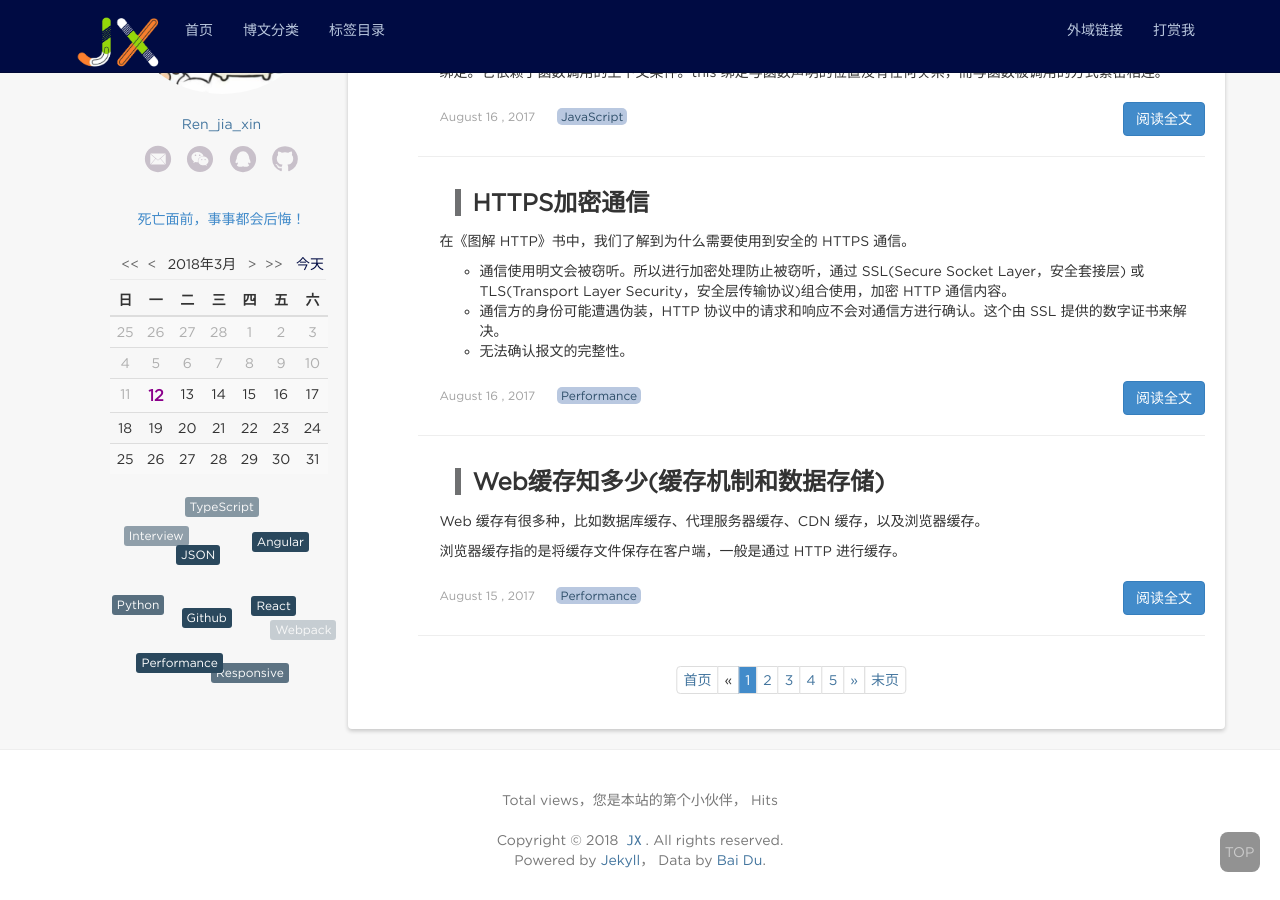
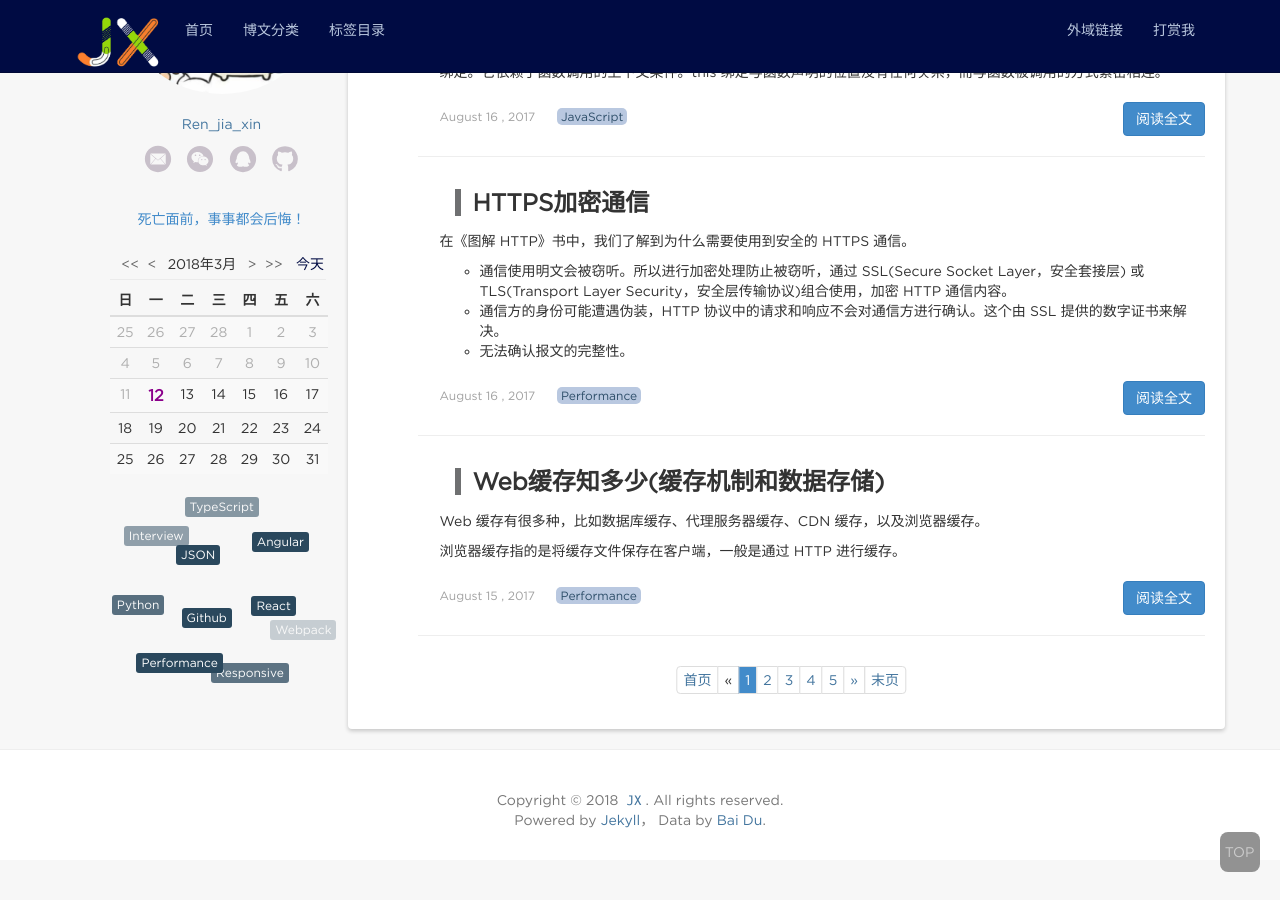
Before and after one commit to jiaxin96/jiaxin96.github.io, a Jekyll site: the page built from index.html, in a window 1280 px wide and 900 px high, scrolled down 1958 px. Built offline with Jekyll 4.4.1, drawn with Linux system fonts in a browser that asks for light colours; nearby versions of some CDN libraries; the list of posts is cut into pages by our own code; comment, search, counter and statistics services are not loaded.

Commit message:
去掉统计

```diff
--- a/_includes/footer.html
+++ b/_includes/footer.html
@@ -1,8 +1,8 @@
 <footer class="footer" role="contentinfo">
 	<!--不蒜子pv/uv统计-->
-	<div class="post-meta">
+	<!-- <div class="post-meta">
             <p>Total <span id="busuanzi_value_site_pv"></span> views，您是本站的第<span id="busuanzi_value_site_uv"></span>个小伙伴，<span id="busuanzi_value_page_pv"></span> Hits</p><br/>
-    </div>
+    </div> -->
 	<div class="container">
 		<p class="copyright">Copyright &copy; {{ site.time | date: '%Y' }} <a href="{{site.resume_site}}" target="_blank"><code>{{ site.author }}</code></a>. All rights reserved. </p>
 		<p>Powered by <a href="http://jekyllrb.com" target="_blank">Jekyll</a>， Data by <a href="https://tongji.baidu.com/web/23811489/overview/index" target="_blank">Bai Du</a>.</p>
@@ -11,7 +11,7 @@
 </footer>
 <script src="{{ '/styles/js/jquery.min.js' | prepend: site.baseurl }}"></script>
 <script src="{{ '/styles/js/bootstrap.min.js' | prepend: site.baseurl }}"></script>
-<script async src="//dn-lbstatics.qbox.me/busuanzi/2.3/busuanzi.pure.mini.js"></script>
+<!-- <script async src="//dn-lbstatics.qbox.me/busuanzi/2.3/busuanzi.pure.mini.js"></script> -->
 <script src="{{ '/styles/js/function.min.js' | prepend: site.baseurl }}"></script>
 <script src="{{ '/styles/js/lessismore.js' | prepend: site.baseurl }}"></script>
 <script src="{{ '/styles/js/application.min.js' | prepend: site.baseurl }}"></script>
```
